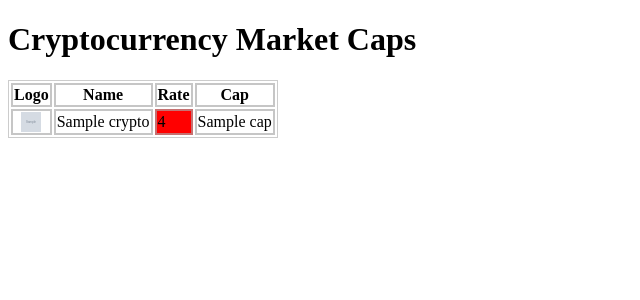
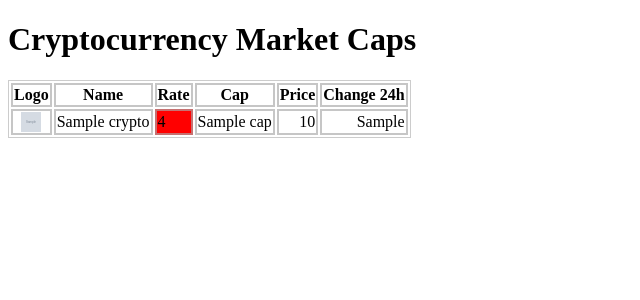
Before and after one commit to jeremy-n-martin/website-tokensa-com, a Flask app: template templates/index.html in a window 1280 px wide. Shown: the top 300 px of the page, without its empty margins (0-640 px from the left). Run offline with Flask 2, Linux system fonts and the light colour scheme; the template is opened without the code that fills it: most values are stand-ins (such as "Sample title", 1, 10 or a date in 2020); grey boxes marked "Sample" are stand-in pictures.

Commit message:
add 24h_change

```diff
--- a/app.py
+++ b/app.py
@@ -1,11 +1,28 @@
 import requests
+import os
+from dotenv import load_dotenv
 from bs4 import BeautifulSoup
 from flask import Flask, render_template
 
+load_dotenv()  # Charge les variables d'environnement à partir de .env
+
 app = Flask(__name__)
+
+def get_crypto_price(symbol):
+    """Récupère le prix d'une crypto-monnaie et le changement sur 24h depuis l'API Binance."""
+    url = f"https://api.binance.com/api/v3/ticker/24hr?symbol={symbol}USDT"
+    response = requests.get(url)
+    if response.status_code == 200:
+        data = response.json()
+        last_price = float(data['lastPrice']) if 'lastPrice' in data else None
+        price_change_percent = float(data['priceChangePercent']) if 'priceChangePercent' in data else None
+        return last_price, round(price_change_percent, 2)
+    else:
+        return None, None
 
 @app.route('/')
 def index():
+
     cryptos = [
         ('assets/btc.png', 'BTC', '96.87', '83400'),
         ('assets/eth.png', 'ETH', '96.23', '30500'),
@@ -47,9 +64,13 @@ def index():
         ('assets/sxp.png', 'SXP', '91.62', '21'),
         ('assets/sfund.png', 'SFUND', '90.11', '19'),
     ]
-    sorted_cryptos = sorted(cryptos, key=lambda x: int(x[3]), reverse=True)
-    return render_template('index.html', cryptos=sorted_cryptos)
-
+    updated_cryptos = []
+    for crypto in cryptos:
+        symbol = crypto[1]
+        price, change_24h = get_crypto_price(symbol)
+        updated_cryptos.append(crypto + (price, change_24h))
+    cryptos = sorted(updated_cryptos, key=lambda x: int(x[3]), reverse=True)
+    return render_template('index.html', cryptos=cryptos)
 
 
 if __name__ == '__main__':
--- a/requirements.txt
+++ b/requirements.txt
@@ -3,3 +3,4 @@ Werkzeug==2.1.1
 gunicorn
 requests
 beautifulsoup4
+python-dotenv
--- a/static/style.css
+++ b/static/style.css
@@ -11,3 +11,15 @@ td img {
     display: block; /* Make the image a block element */
     margin: 0 auto; /* Center-align the image horizontally */
 }
+
+table td.price-column {
+    text-align: right;
+}
+
+table td.cap-column {
+    text-align: right;
+}
+
+table td.change_24h-column {
+    text-align: right;
+}
--- a/templates/index.html
+++ b/templates/index.html
@@ -12,14 +12,17 @@
 </head>
 <body>
     <h1>Cryptocurrency Market Caps</h1>
+
     <table>
         <tr>
             <th>Logo</th>
             <th>Name</th>
             <th>Rate</th>
             <th>Cap</th>
+            <th>Price</th>
+            <th>Change 24h</th>
         </tr>
-        {% for logo, name, rate, cap in cryptos %}
+        {% for logo, name, rate, cap, price, change_24h in cryptos %}
             {% set rate_class = 'low' %}
             {% if rate|float >= 90 %}
                 {% set rate_class = 'high' %}
@@ -30,7 +33,10 @@
                 <td><img src="{{ url_for('static', filename=logo) }}"  width="20" height="20" /></td>
                 <td>{{ name }}</td>
                 <td class="{{ rate_class }}">{{ rate }}</td>
-                <td>{{ cap }}</td>
+                <td class="cap-column">{{ cap }}</td>
+                <td class="price-column">{{ price }}</td>
+                <td class="change_24h-column">{{ change_24h }}</td>
+
             </tr>
         {% endfor %}
     </table>
```
